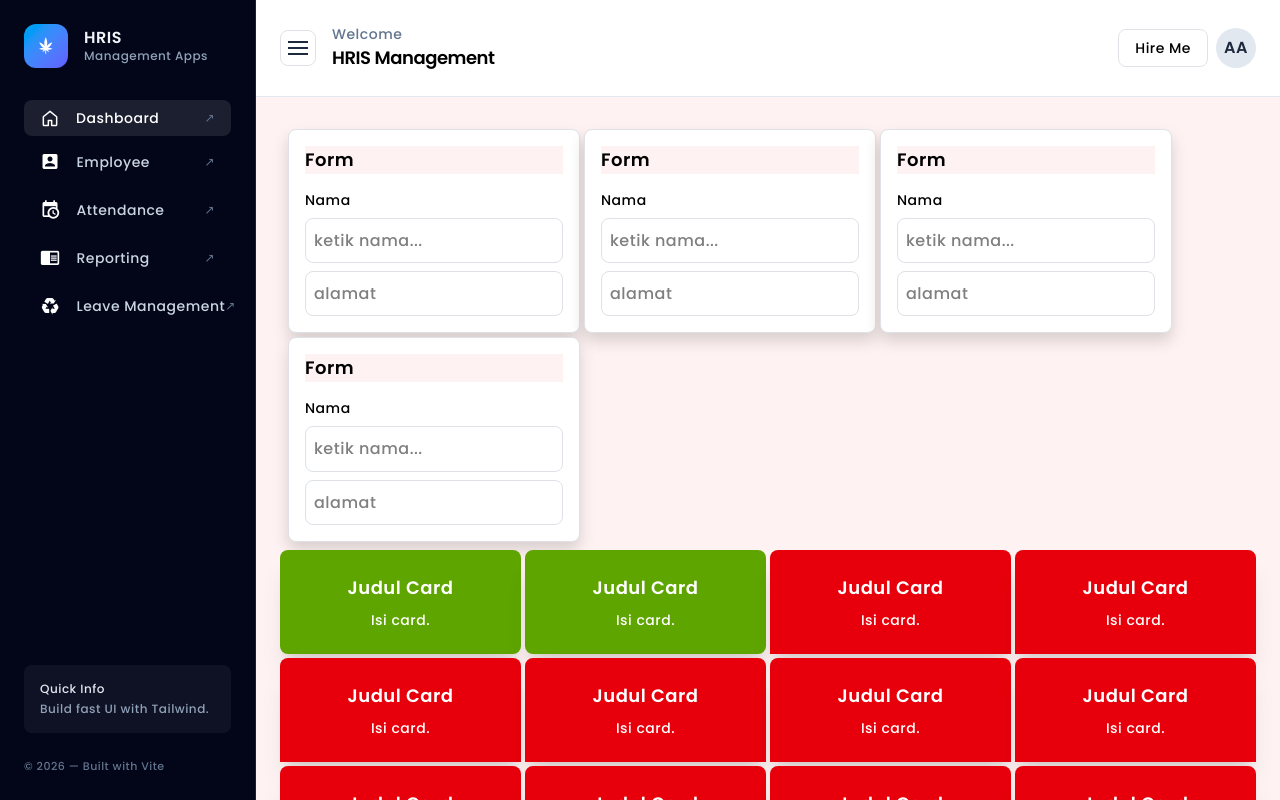
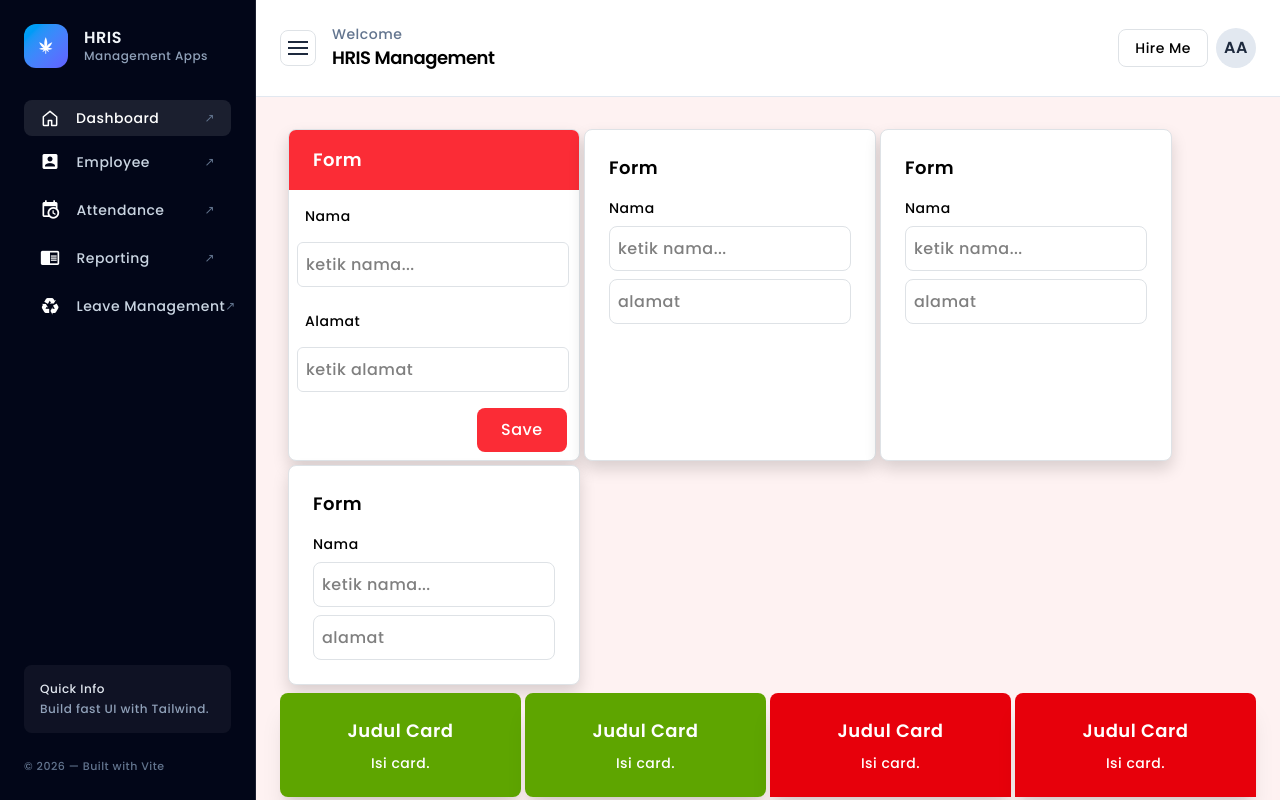
Before and after one commit to Hariorio/porto_react, a React (Vite) app: page /dashboard in a window 1280 px wide. Shown: the top 800 px of the page. Built offline with nearby package versions, Linux system fonts and the light colour scheme.

Commit message:
oke post isi dari input

```diff
--- a/src/components/Button.jsx
+++ b/src/components/Button.jsx
@@ -1,8 +1,8 @@
-export function Button({ children, onClick, className = "" }) {
+export default function Button({ children, onClick, className = "" }) {
   return (
     <button
       onClick={onClick}
-      className={`px-4 py-2 rounded-lg hover:bg-slate-100 transition ${className}`}
+      className={`px-4 text-white py-2 rounded-lg hover:bg-lime-800 transition ${className}`}
     >
       {children}
     </button>
--- a/src/components/Card.jsx
+++ b/src/components/Card.jsx
@@ -1,7 +1,7 @@
 export default function Card({ children, className = "" }) {
   return (
     <div
-      className={`rounded-lg bg-white shadow border p-3 ${className}`}
+      className={`rounded-lg bg-white shadow border p-4 ${className}`}
       >
       {children}
     </div>
--- a/src/pages/Dashboard/DashboardPage.jsx
+++ b/src/pages/Dashboard/DashboardPage.jsx
@@ -1,11 +1,71 @@
-import React from 'react'
+import React, { useState } from 'react'
 import Card from '../../components/Card'
+import Button from '../../components/Button'
 const DashboardPage = () => {
-  return (
+const [isi, setIsi] = useState ({ name: "", alamat: "" });
+
+function handleKetik(i) {
+    if (i.target.name === "name") {
+        setIsi((prev) => ({ name: i.target.value, alamat: prev.alamat }));
+        // console.log(i.target.value);
+         return;
+    }
+
+    if (i.target.name === "alamat") {
+      setIsi((prev) => ({ alamat: i.target.value, name: prev.name,}));
+    //   console.log(i.target.value)
+      return;
+    }
+    // console.log(i.target.id);
+}
+
+function subMitBtn() {
+   const payload = {
+    name:isi.name,
+    alamat:isi.alamat
+   };
+   console.log(payload);
+}
+
+return (
    <div>
     <div className="flex flex-wrap gap-1 p-2 mx-auto">
+        <Card className="lg:w-73 !p-0 overflow-hidden hover:bg-gray-700">
+            <div className="bg-red-500 px-4 py-3 ">
+            <h2 className="text-lg text-white font-semibold">Form</h2>
+            </div>
+            <label  htmlFor='name' className="mt-2 ml-2 p-2 block text-sm font-medium">
+                Nama
+            </label>
+              <input
+                    id='name'
+                    name='name'
+                    value={isi.name}
+                    onChange={handleKetik}
+                    className="ml-2 m-2 w-68 rounded-md border p-2"
+                    placeholder="ketik nama..."
+                />
+                <label  htmlFor='alamat' className="mt-2 ml-2 p-2 block text-sm font-medium">
+                Alamat
+                </label>
+                <input
+                    id='alamat'
+                    name='alamat'
+                    value={isi.alamat}
+                    onChange={handleKetik}
+                    className="ml-2 m-2 w-68 rounded-md border p-2"
+                    placeholder="ketik alamat"
+                />
+                <div className="ml-45">
+                <Button onClick={subMitBtn} className="p-2 m-2 bg-red-500">
+                  <div>
+                    Save
+                  </div>
+                </Button>
+                </div>
+        </Card>
         <Card className="lg:w-73">
-            <h2 className="text-lg font-semibold bg-red-50">Form</h2>
+            <h2 className="text-lg font-semibold">Form</h2>
             <label className="mt-3 block text-sm font-medium">
                 Nama
             </label>
@@ -19,21 +79,7 @@ const DashboardPage = () => {
                 />
         </Card>
         <Card className="lg:w-73">
-            <h2 className="text-lg font-semibold bg-red-50">Form</h2>
-            <label className="mt-3 block text-sm font-medium">
-                Nama
-            </label>
-              <input
-                    className="mt-2 w-full rounded-lg border p-2"
-                    placeholder="ketik nama..."
-                />
-                 <input
-                    className="mt-2 w-full rounded-lg border p-2"
-                    placeholder="alamat"
-                />
-        </Card>
-        <Card className="lg:w-73">
-            <h2 className="text-lg font-semibold bg-red-50">Form</h2>
+            <h2 className="text-lg font-semibold">Form</h2>
             <label className="mt-3 block text-sm font-medium">
                 Nama
             </label>
@@ -47,7 +93,7 @@ const DashboardPage = () => {
                 />
         </Card>
           <Card className="lg:w-73">
-            <h2 className="text-lg font-semibold bg-red-50">Form</h2>
+            <h2 className="text-lg font-semibold ">Form</h2>
             <label className="mt-3 block text-sm font-medium">
                 Nama
             </label>
--- a/src/pages/Formregister/Login.jsx
+++ b/src/pages/Formregister/Login.jsx
@@ -1,7 +1,13 @@
 import { Link } from "react-router-dom";
 import FormLabel from "../../components/ui/FormLabel";
+import { useState } from "react";
 
 export default function Login() {
+const [show, setShow] = useState(false);
+function hanleClick() {
+ setShow(!show);
+}
+
   return (
     <div className="min-h-screen grid place-items-center bg-linear-to-r/srgb from-indigo-500 to-teal-400 p-6">
       <div className="w-full max-w-md rounded-2xl bg-white border-2 border-sky-500 shadow-lg p-6 text-center">
@@ -27,6 +33,7 @@ export default function Login() {
 
             <input
               id="email"
+                autoComplete="email"
               type="email"
               placeholder="contoh@email.com"
               className="w-full rounded-xl border border-slate-200 bg-white px-4 py-3 text-slate-900
@@ -35,19 +42,40 @@ export default function Login() {
           </div>
 
           <div className="space-y-1 text-left">
-            <FormLabel htmlFor="password" required>
-              Password
-            </FormLabel>
+                <label htmlFor="password" className="block text-sm font-medium text-slate-900">
+                  Password <span className="text-red-500">*</span>
+                </label>
 
-            <input
-              id="password"
-              type="email"
-              placeholder="******"
-              className="w-full rounded-xl border border-slate-200 bg-white px-4 py-3 text-slate-900
-                         outline-none focus:border-slate-400 focus:ring-2 focus:ring-slate-200 transition"
-            />
+                <div className="relative">
+                  <input
+                    id="password"
+                    type={show ? "text" : "password"}
+                    placeholder="••••••"
+                    autoComplete="current-password"
+                    className="w-full hover:bg-slate-100 rounded-xl border border-slate-200 bg-white px-4 py-3 pr-12 text-sm text-slate-900 placeholder:text-slate-400 focus:outline-none focus:ring-2 focus:ring-slate-200"
+                  />
+
+                  <button
+                    type="button"
+                    onClick={hanleClick}
+                    className="absolute right-3 top-1/2 inline-flex h-9 w-9 -translate-y-1/2 items-center justify-center rounded-lg text-slate-600 hover:bg-slate-100"
+                    aria-label="Toggle password visibility"
+                    >
+
+                    <svg
+                      viewBox="0 0 24 24"
+                      className="h-5 w-5"
+                      fill="none"
+                      stroke="currentColor"
+                      strokeWidth="2"
+                    >
+                      <path d="M2 12s3.5-7 10-7 10 7 10 7-3.5 7-10 7-10-7-10-7Z" />
+                      <circle cx="12" cy="12" r="3" />
+                    </svg>
+                  </button>
+                </div>
           </div>
-          </form>
+        </form>
         <label className="mt-2 flex items-start gap-2 text-[13px] leading-relaxed">
           <input
             type="checkbox"
```
